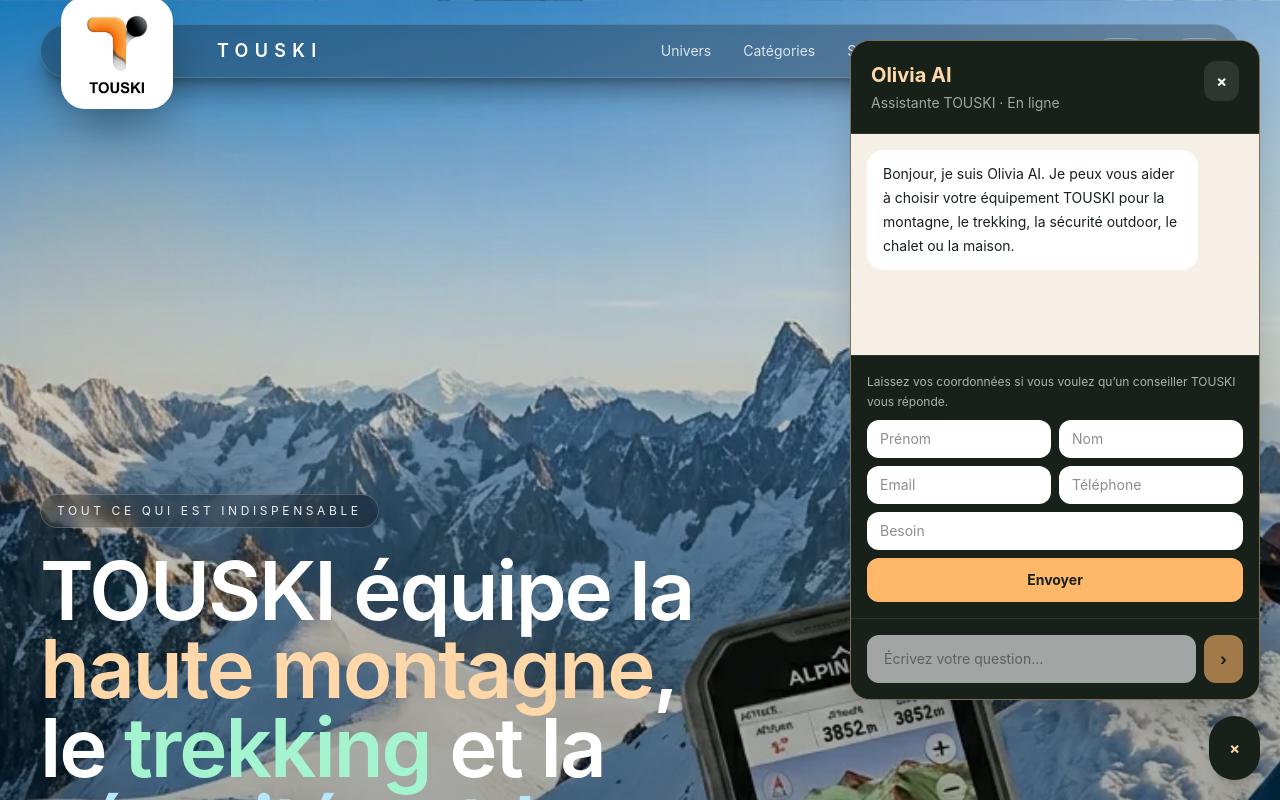
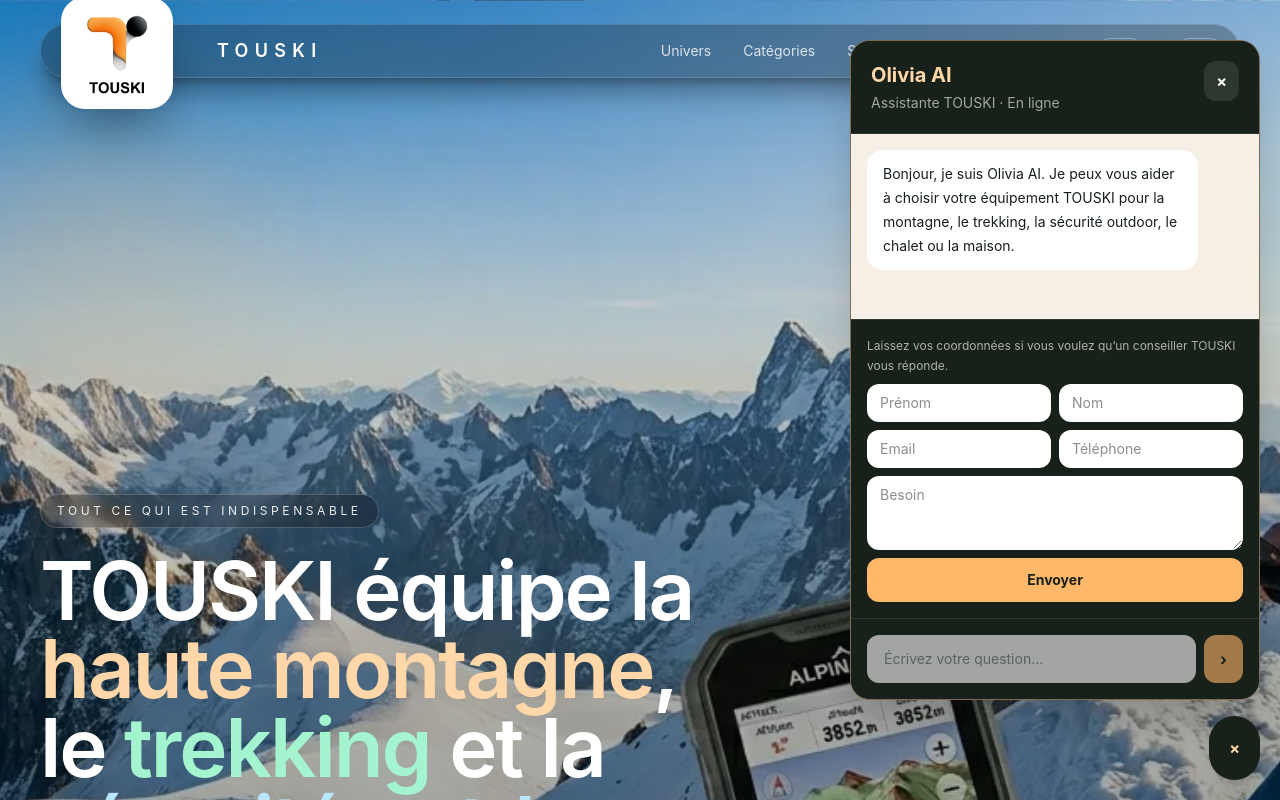
Before and after one commit to o7digital/touski2, a React (Vite) app: page / in a window 1280 px wide. Both pictures are taken after a click on the button "Olivia". Shown: the top 800 px of the page. Built offline with nearby package versions, Linux system fonts and the light colour scheme.

Commit message:
Make Olivia need field multiline

```diff
--- a/src/OliviaChat.jsx
+++ b/src/OliviaChat.jsx
@@ -224,7 +224,7 @@
               <input required placeholder={t.lastName} value={lead.lastName} onChange={(event) => setLead({ ...lead, lastName: event.target.value })} className="rounded-xl border border-white/10 bg-white px-3 py-2 text-sm text-[#172019]" />
               <input required type="email" placeholder={t.email} value={lead.email} onChange={(event) => setLead({ ...lead, email: event.target.value })} className="rounded-xl border border-white/10 bg-white px-3 py-2 text-sm text-[#172019]" />
               <input required type="tel" placeholder={t.phone} value={lead.phone} onChange={(event) => setLead({ ...lead, phone: event.target.value })} className="rounded-xl border border-white/10 bg-white px-3 py-2 text-sm text-[#172019]" />
-              <input required placeholder={t.need} value={lead.need} onChange={(event) => setLead({ ...lead, need: event.target.value })} className="col-span-2 rounded-xl border border-white/10 bg-white px-3 py-2 text-sm text-[#172019]" />
+              <textarea required rows={2} placeholder={t.need} value={lead.need} onChange={(event) => setLead({ ...lead, need: event.target.value })} className="col-span-2 min-h-[74px] resize-y rounded-xl border border-white/10 bg-white px-3 py-2 text-sm text-[#172019]" />
               <button disabled={loading} className="col-span-2 rounded-xl bg-orange-300 px-4 py-3 text-sm font-bold text-[#172019] disabled:opacity-60">{t.sendDetails}</button>
             </form>
           )}
```
